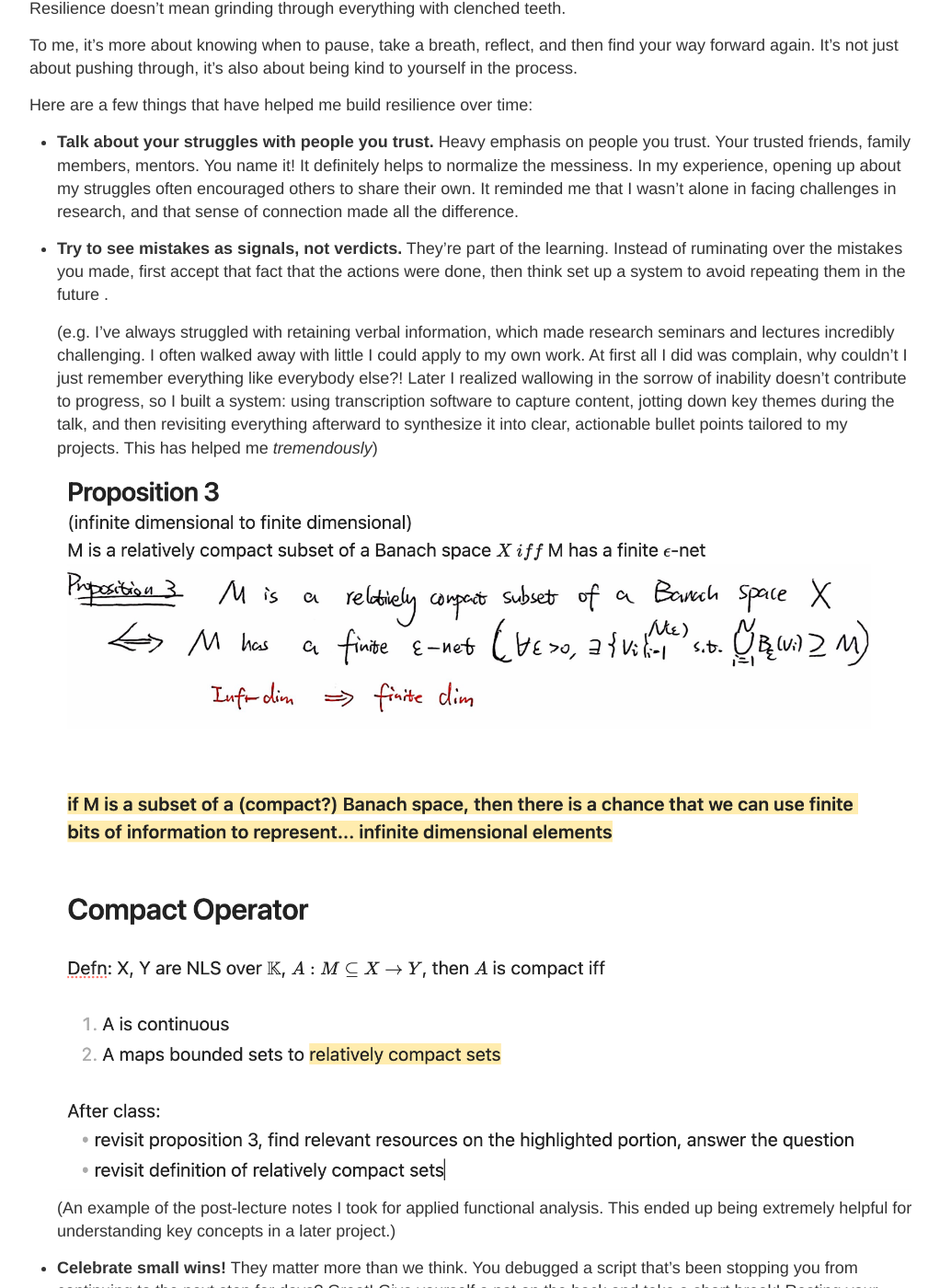
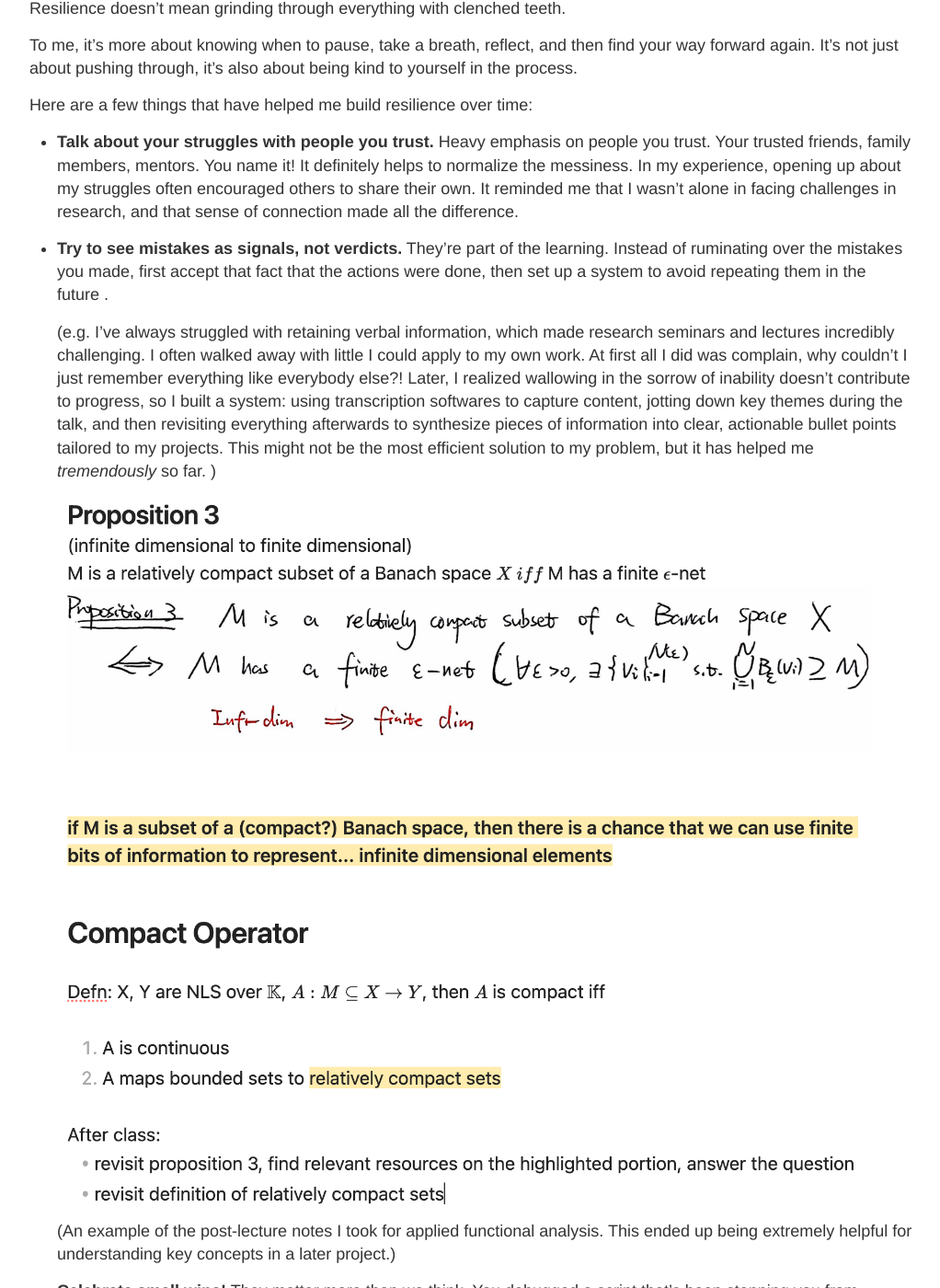
Before and after one commit to nicolehao34/nicolehao34.github.io, a Jekyll site: the page built from _posts/2025-07-03-resilience-is-all-you-need.md, in a window 1280 px wide and 1400 px high, scrolled down 1706 px. Shown: the whole window at 92% size, without its empty margins (128-1150 px from the left). Built offline with Jekyll 4.4.1, drawn with Linux system fonts in a browser that asks for light colours; comment, search, counter and statistics services are not loaded; some of the changed text lies outside the part shown.

Commit message:
grammar and style fixes

```diff
--- a/_posts/2025-07-03-resilience-is-all-you-need.md
+++ b/_posts/2025-07-03-resilience-is-all-you-need.md
@@ -57,16 +57,16 @@
 
 - **Talk about your struggles with people you trust.** Heavy emphasis on people you trust. Your trusted friends, family members, mentors. You name it! It definitely helps to normalize the messiness. In my experience, opening up about my struggles often encouraged others to share their own. It reminded me that I wasn’t alone in facing challenges in research, and that sense of connection made all the difference.
 
-- **Try to see mistakes as signals, not verdicts.** They’re part of the learning. Instead of ruminating over the mistakes you made, first accept that fact that the actions were done, then think set up a system to avoid repeating them in the future .
+- **Try to see mistakes as signals, not verdicts.** They’re part of the learning. Instead of ruminating over the mistakes you made, first accept that fact that the actions were done, then set up a system to avoid repeating them in the future .
 
-    (e.g. I’ve always struggled with retaining verbal information, which made research seminars and lectures incredibly challenging. I often walked away with little I could apply to my own work. At first all I did was complain, why couldn't I just remember everything like everybody else?! Later I realized wallowing in the sorrow of inability doesn't contribute to progress, so I built a system: using transcription software to capture content, jotting down key themes during the talk, and then revisiting everything afterward to synthesize it into clear, actionable bullet points tailored to my projects. This has helped me *tremendously*)
+    (e.g. I’ve always struggled with retaining verbal information, which made research seminars and lectures incredibly challenging. I often walked away with little I could apply to my own work. At first all I did was complain, why couldn't I just remember everything like everybody else?! Later, I realized wallowing in the sorrow of inability doesn't contribute to progress, so I built a system: using transcription softwares to capture content, jotting down key themes during the talk, and then revisiting everything afterwards to synthesize pieces of information into clear, actionable bullet points tailored to my projects. This might not be the most efficient solution to my problem, but it has helped me *tremendously* so far. )
 
     ![Handwritten notes on a notepad with highlighted bullet points and arrows connecting ideas, placed on a desk with a laptop and pen nearby. The notes include phrases such as Key Themes, Action Items, and Synthesis. The environment suggests a focused and organized workspace, conveying a sense of determination and proactive problem-solving.](/images/resilience/resilience-notes.png)
     (An example of the post-lecture notes I took for applied functional analysis. This ended up being extremely helpful for understanding key concepts in a later project.)
 
 - **Celebrate small wins!** They matter more than we think. You debugged a script that's been stopping you from continuing to the next step for days? Great! Give yourself a pat on the back and take a short break! Resting your eyes is not gonna take forever.
 
-And maybe most importantly, give yourself permission to rest, especially when you feel like you haven’t earned it. That’s usually when you need it most.
+And maybe most importantly, give yourself permission to rest, especially when you feel like you haven’t earned it. That’s usually when you need it most. Your health is the most important thing in your life, and this is not an exaggeration. People tend to realize this only when they start to develop health problems.
 
 
 
@@ -82,11 +82,13 @@
 
 So the next time something unexpected happens, that completely changes the trajectory of your project, or sometimes even your life, remember:
 
-It's okay. Things happen. You’re building your resilience, as a researcher, and also as a person. And it's not easy.
+*It's okay. Things happen.*
 
-Don't forget why you are doing this, maybe you want to help push the frontier of human knowledge by a teeny tiny bit; maybe you want to be a teacher and pass on the torch of human curiosity; or maybe you simply made a promise to your younger self that you want to one day create things that are new, meaningful, and helpful to others.
+*You’re building your resilience, as a researcher, and also as a person. And it's **not** easy.*
 
-These are things that mean way more than small mistakes you made, so don't let them stop you from fulfilling your promise.
+*Don't forget why you are doing this, maybe you want to help push the frontier of human knowledge by a teeny tiny bit; maybe you want to be a teacher and pass on the torch of human curiosity; or maybe you simply made a promise to your younger self that you want to one day create things that are new, meaningful, and helpful to others.*
+
+*These are things that mean way more than small mistakes you made, so don't let them stop you from fulfilling your promise.*
 
 Keep going! Because **resilience is all you need**.
 
```
